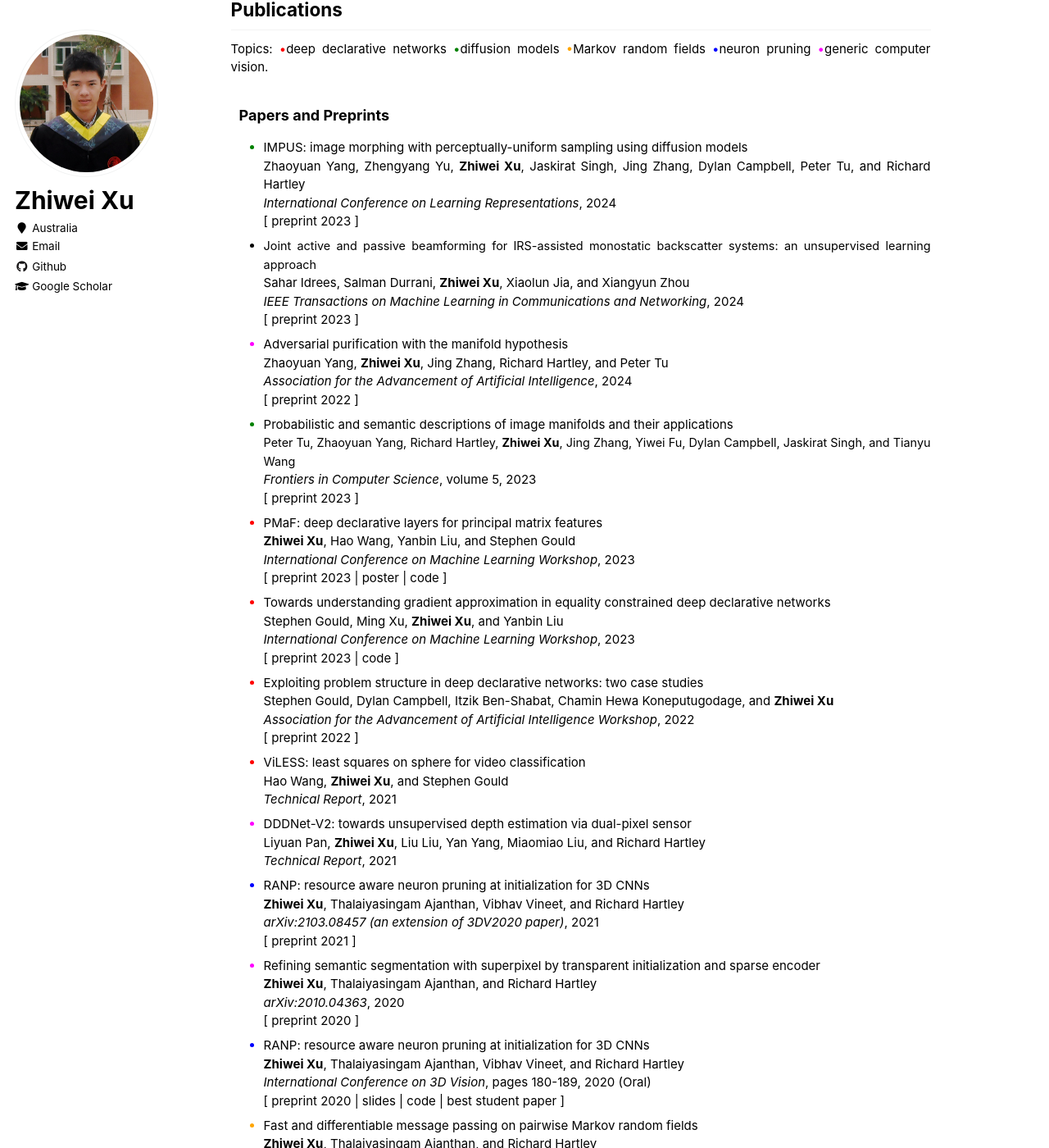
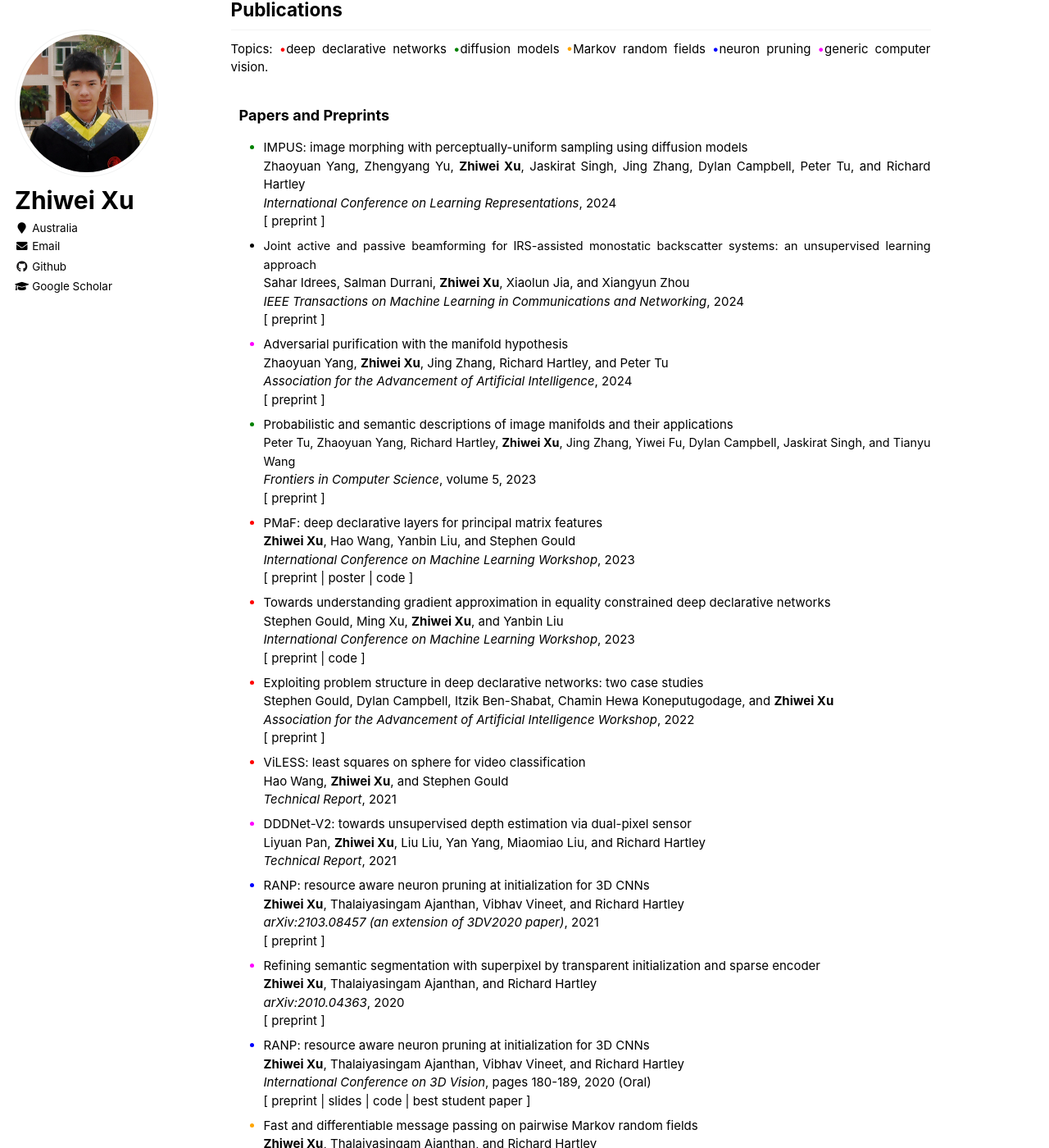
Before and after one commit to zwxu064/zwxu064.github.io, a Jekyll site: the page built from _pages/about.html, in a window 1280 px wide and 1400 px high, scrolled down 432 px. Shown: the whole window at 82% size. Built offline with Jekyll 4.4.1, drawn with Linux system fonts in a browser that asks for light colours; some of the changed text lies outside the part shown.

Commit message:
Update about.html

```diff
--- a/_pages/about.html
+++ b/_pages/about.html
@@ -46,32 +46,32 @@ redirect_from:
   <li style="color:green"><div><span style="font-size:1em;color:black">IMPUS: image morphing with perceptually-uniform sampling using diffusion models</span></div>
       <div><span style="color:black;font-size:1em">Zhaoyuan Yang, Zhengyang Yu, <strong>Zhiwei Xu</strong>, Jaskirat Singh, Jing Zhang, Dylan Campbell, Peter Tu, and Richard Hartley</span></div>
       <div><span style="color:black"><i>International Conference on Learning Representations</i>, 2024</span></div>
-      <div><span style="color:black">[ <a style="color: inherit;" href="https://arxiv.org/abs/2311.06792" target="_blank">preprint 2023</a> ]</span></div>
+      <div><span style="color:black">[ <a style="color: inherit;" href="https://arxiv.org/abs/2311.06792" target="_blank">preprint</a> ]</span></div>
   </li>
 
   <li><div><span style="font-size:0.96em">Joint active and passive beamforming for IRS-assisted monostatic backscatter systems: an unsupervised learning approach</span></div>
       <div><span style="color:black;font-size:1em">Sahar Idrees, Salman Durrani, <strong>Zhiwei Xu</strong>, Xiaolun Jia, and Xiangyun Zhou</span></div>
       <div><span style="color:black"><i>IEEE Transactions on Machine Learning in Communications and Networking</i>, 2024</span></div>
-      <div><span style="color:black">[ <a style="color: inherit;" href="https://ieeexplore.ieee.org/abstract/document/10401960" target="_blank">preprint 2023</a> ]</span></div>
+      <div><span style="color:black">[ <a style="color: inherit;" href="https://ieeexplore.ieee.org/abstract/document/10401960" target="_blank">preprint</a> ]</span></div>
   </li>
 
   <li style="color:fuchsia"><div><span style="color:black">Adversarial purification with the manifold hypothesis</span></div>
       <div><span style="color:black;font-size:1em">Zhaoyuan Yang, <strong>Zhiwei Xu</strong>, Jing Zhang, Richard Hartley, and Peter Tu</span></div>
       <div><span style="color:black"><span style="color:black"><i>Association for the Advancement of Artificial Intelligence</i>, 2024</span></div>
-      <div><span style="color:black">[ <a style="color: inherit;" href="https://arxiv.org/abs/2210.14404" target="_blank">preprint 2022</a> ]</span></div>
+      <div><span style="color:black">[ <a style="color: inherit;" href="https://arxiv.org/abs/2210.14404" target="_blank">preprint</a> ]</span></div>
   </li>
 
   <li style="color:green"><div><span style="color:black">Probabilistic and semantic descriptions of image manifolds and their applications</span></div>
       <div><span style="color:black;font-size:0.96em">Peter Tu, Zhaoyuan Yang, Richard Hartley, <strong>Zhiwei Xu</strong>, Jing Zhang, Yiwei Fu,
 	  Dylan Campbell, Jaskirat Singh, and Tianyu Wang</span></div>
       <div><span style="color:black"><i>Frontiers in Computer Science</i>, volume 5, 2023</span></div>
-      <div><span style="color:black">[ <a style="color: inherit;"  href="https://arxiv.org/abs/2307.02881" target="_blank">preprint 2023</a> ]</span></div>
+      <div><span style="color:black">[ <a style="color: inherit;"  href="https://arxiv.org/abs/2307.02881" target="_blank">preprint</a> ]</span></div>
   </li>
 
   <li style="color:red"><div><span style="color:black">PMaF: deep declarative layers for principal matrix features</span></div>
       <div><span style="color:black;font-size:1em"><strong>Zhiwei Xu</strong>, Hao Wang, Yanbin Liu, and Stephen Gould</span></div>
       <div><span style="color:black"><i>International Conference on Machine Learning Workshop</i>, 2023</span></div>
-      <div><span style="color:black">[ <a style="color: inherit;" href="https://arxiv.org/abs/2306.14759" target="_blank">preprint 2023</a>
+      <div><span style="color:black">[ <a style="color: inherit;" href="https://arxiv.org/abs/2306.14759" target="_blank">preprint</a>
         | <a style="color: inherit;" href="../files/PMaF_poster.pdf" target="_blank">poster</a>
 	| <a style="color: inherit;" href="https://github.com/zwxu064/PMaF.git" target="_blank">code</a> ]</span></div>
   </li>
@@ -79,14 +79,14 @@ redirect_from:
   <li style="color:red"><div><span style="color:black">Towards understanding gradient approximation in equality constrained deep declarative networks</span></div>
       <div><span style="color:black;font-size:1em">Stephen Gould, Ming Xu, <strong>Zhiwei Xu</strong>, and Yanbin Liu</span></div>
       <div><span style="color:black"><i>International Conference on Machine Learning Workshop</i>, 2023</span></div>
-      <div><span style="color:black">[ <a style="color: inherit;" href="https://arxiv.org/abs/2306.14054" target="_blank">preprint 2023</a>
+      <div><span style="color:black">[ <a style="color: inherit;" href="https://arxiv.org/abs/2306.14054" target="_blank">preprint</a>
 		      | <a style="color: inherit;" href="https://github.com/anucvml/ddn/tree/master/apps/approxgrad" target="_blank">code</a> ]</span></div>
   </li>
 
   <li style="color:red"><div><span style="color:black">Exploiting problem structure in deep declarative networks: two case studies</span></div>
       <div><span style="color:black;font-size:1em">Stephen Gould, Dylan Campbell, Itzik Ben-Shabat, Chamin Hewa Koneputugodage, and <strong>Zhiwei Xu</strong></span></div>
       <div><span style="color:black"><i>Association for the Advancement of Artificial Intelligence Workshop</i>, 2022</span></div>
-      <div><span style="color:black">[ <a style="color: inherit;" href="https://arxiv.org/abs/2202.12404" target="_blank">preprint 2022</a> ]</span></div>
+      <div><span style="color:black">[ <a style="color: inherit;" href="https://arxiv.org/abs/2202.12404" target="_blank">preprint</a> ]</span></div>
   </li>
 
   <li style="color:red"><div><span style="color:black">ViLESS: least squares on sphere for video classification</span></div>
@@ -102,19 +102,19 @@ redirect_from:
   <li style="color:blue"><div><span style="color:black">RANP: resource aware neuron pruning at initialization for 3D CNNs</span></div>
       <div><span style="color:black;font-size:1em"><strong>Zhiwei Xu</strong>, Thalaiyasingam Ajanthan, Vibhav Vineet, and Richard Hartley</span></div>
       <div><span style="color:black"><i>arXiv:2103.08457 (an extension of 3DV2020 paper)</i>, 2021</span></div>
-      <div><span style="color:black">[ <a style="color: inherit;" href="https://arxiv.org/abs/2103.08457" target="_blank">preprint 2021</a> ]</span></div>
+      <div><span style="color:black">[ <a style="color: inherit;" href="https://arxiv.org/abs/2103.08457" target="_blank">preprint</a> ]</span></div>
   </li>
 
   <li style="color:fuchsia"><div><span style="color:black">Refining semantic segmentation with superpixel by transparent initialization and sparse encoder</span></div>
       <div><span style="color:black;font-size:1em"><strong>Zhiwei Xu</strong>, Thalaiyasingam Ajanthan, and Richard Hartley</span></div>
       <div><span style="color:black"><i>arXiv:2010.04363</i>, 2020</span></div>
-      <div><span style="color:black">[ <a style="color: inherit;" href="https://arxiv.org/abs/2010.04363" target="_blank">preprint 2020</a> ]</span></div>
+      <div><span style="color:black">[ <a style="color: inherit;" href="https://arxiv.org/abs/2010.04363" target="_blank">preprint</a> ]</span></div>
   </li>
 
   <li style="color:blue"><div><span style="color:black">RANP: resource aware neuron pruning at initialization for 3D CNNs</span></div>
       <div><span style="color:black;font-size:1em"><strong>Zhiwei Xu</strong>, Thalaiyasingam Ajanthan, Vibhav Vineet, and Richard Hartley</span></div>
       <div><span style="color:black"><i>International Conference on 3D Vision</i>, pages 180-189, 2020 (<span style="color:black">Oral</span>)</span></div>
-      <div><span style="color:black">[ <a style="color: inherit;" href="https://arxiv.org/abs/2010.02488" target="_blank">preprint 2020</a>
+      <div><span style="color:black">[ <a style="color: inherit;" href="https://arxiv.org/abs/2010.02488" target="_blank">preprint</a>
         | <a style="color: inherit;" href="./files/3DV2020_slides.pdf" target="_blank">slides</a>
         | <a style="color: inherit;" href="https://github.com/zwxu064/RANP.git" target="_blank">code</a>
         | <span style="color:black">best student paper</span> ]</span></div>
@@ -123,7 +123,7 @@ redirect_from:
   <li style="color:orange"><div><span style="color:black">Fast and differentiable message passing on pairwise Markov random fields</span></div>
       <div><span style="color:black;font-size:1em"><strong>Zhiwei Xu</strong>, Thalaiyasingam Ajanthan, and Richard Hartley</span></div>
       <div><span style="color:black"><i>Asian Conference on Computer Vision</i>, pages 523-540, 2020 (<span style="color:black">Oral</span>)</span></div>
-      <div><span style="color:black">[ <a style="color: inherit;" href="https://arxiv.org/abs/1910.10892" target="_blank">preprint 2020</a>
+      <div><span style="color:black">[ <a style="color: inherit;" href="https://arxiv.org/abs/1910.10892" target="_blank">preprint</a>
         | <a style="color: inherit;" href="./files/ACCV2020_slides.pdf" target="_blank">slides</a>
 	| <a style="color: inherit;" href="https://github.com/zwxu064/MPLayers.git" target="_blank">code</a> ]</span></div>
   </li>
```
